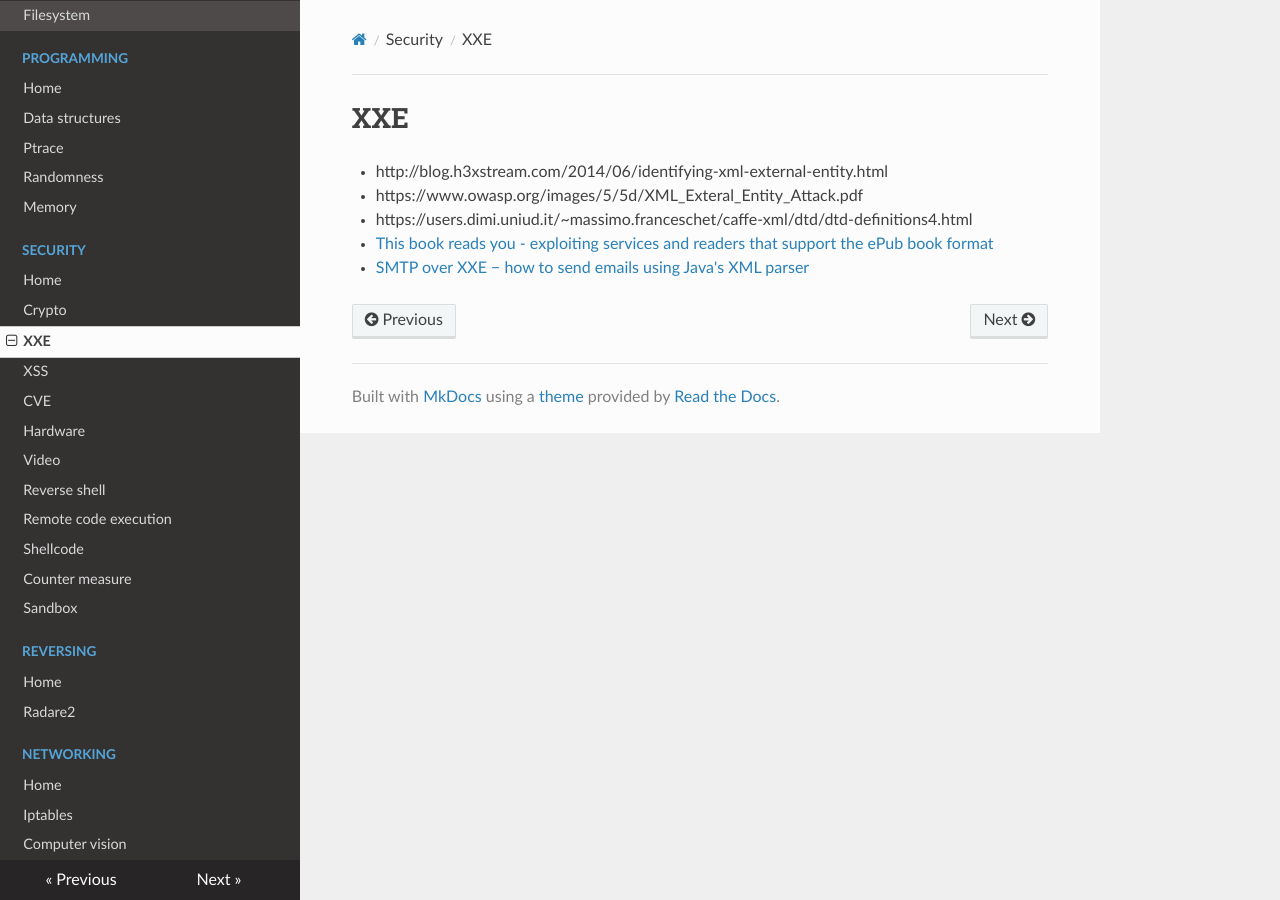
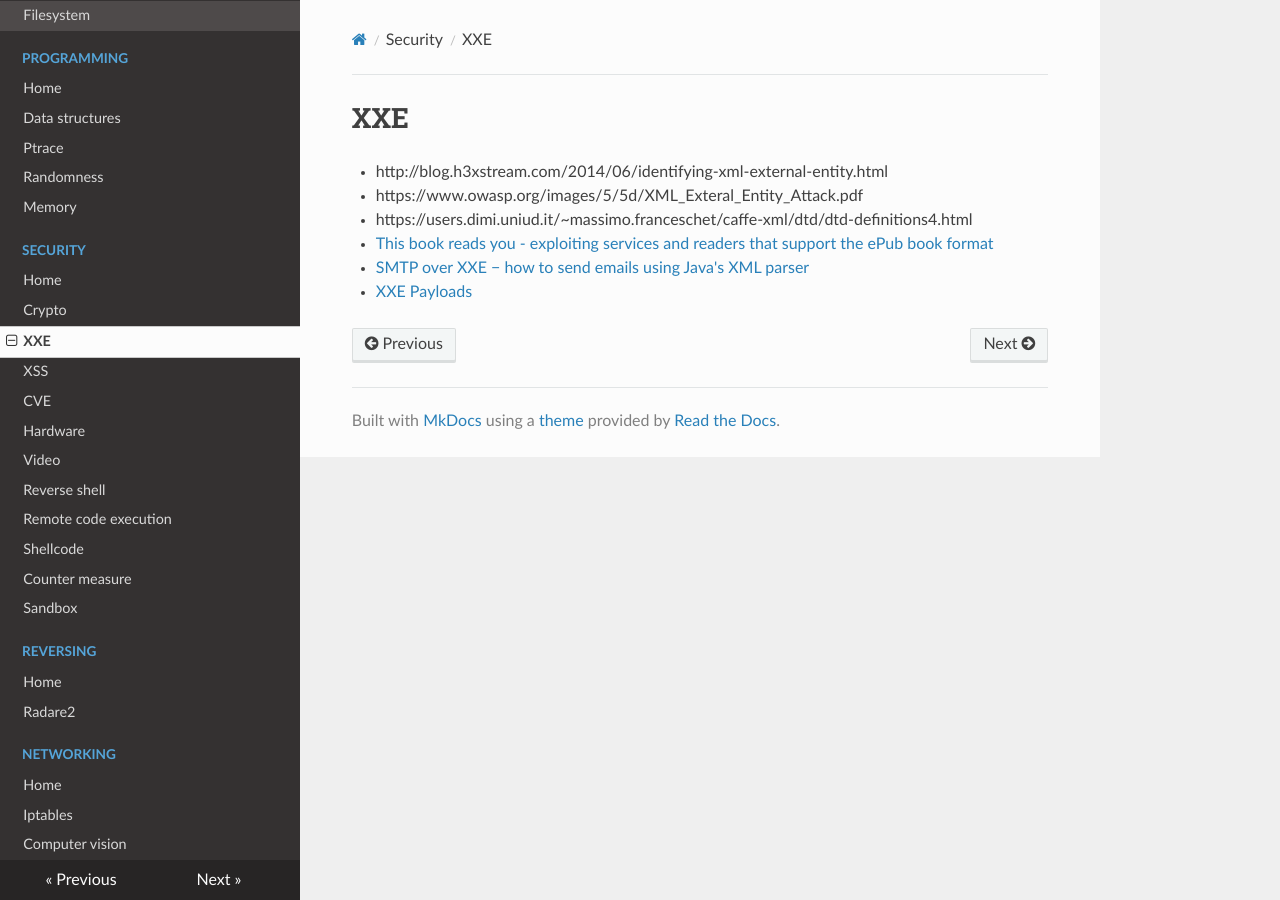
Before and after one commit to gipi/low-level, an MkDocs documentation site: the page built from docs/security/xxe.md, in a window 1280 px wide. Built offline with MkDocs 1.6.1, drawn with Linux system fonts in a browser that asks for light colours; nearby versions of some CDN libraries; old or Windows-style settings are respelled for this version of MkDocs.

Commit message:
security/xxe: add link.

```diff
--- a/docs/security/xxe.md
+++ b/docs/security/xxe.md
@@ -5,3 +5,4 @@
  - https://users.dimi.uniud.it/~massimo.franceschet/caffe-xml/dtd/dtd-definitions4.html
  - [This book reads you - exploiting services and readers that support the ePub book format](https://s1gnalcha0s.github.io/epub/2017/01/25/This-book-reads-you.html)
  - [SMTP over XXE − how to send emails using Java's XML parser](https://shiftordie.de/blog/2017/02/18/smtp-over-xxe/)
+ - [XXE Payloads](https://gist.github.com/staaldraad/01415b990939494879b4)
```
